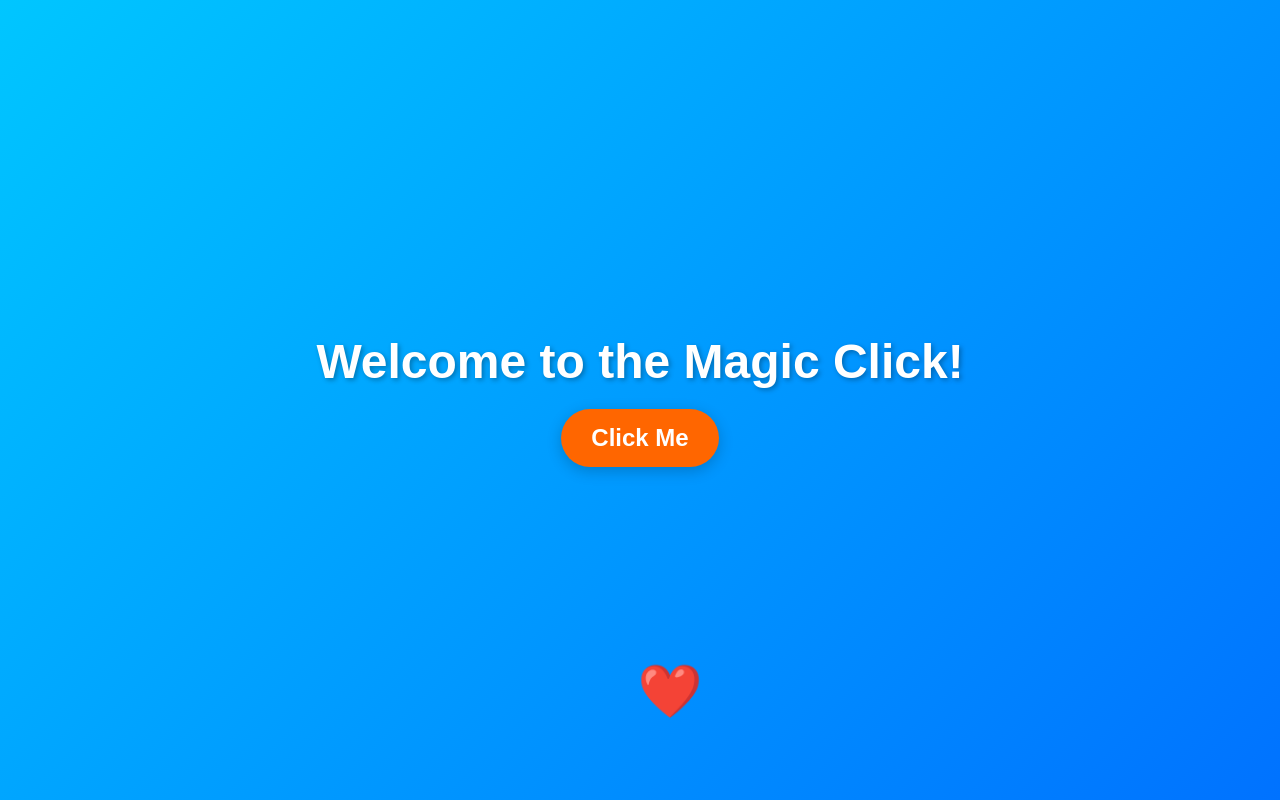
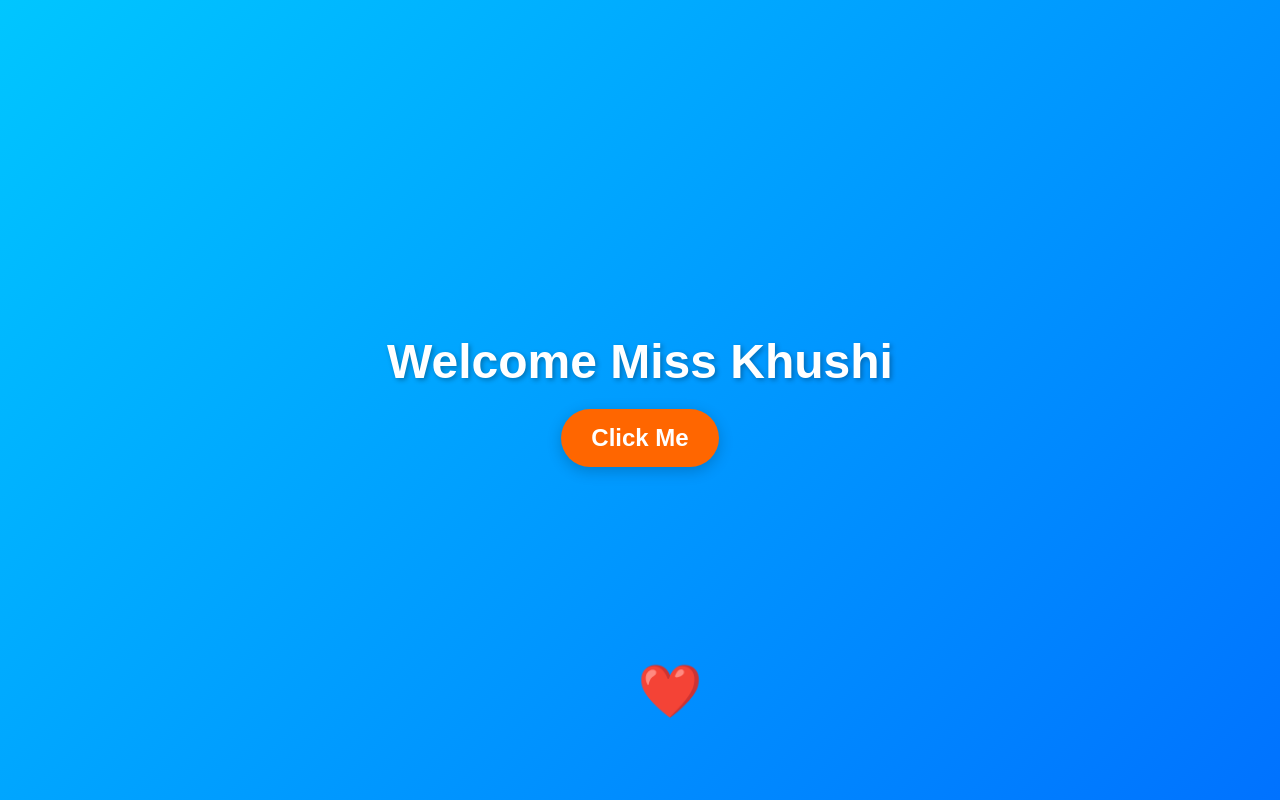
Before and after one commit to dawnhouse/needed, a plain HTML site: page index.html in a window 1280 px wide. Drawn offline with Linux system fonts and the light colour scheme.

Commit message:
Update index.html

```diff
--- a/index.html
+++ b/index.html
@@ -125,7 +125,7 @@
 </head>
 
 <body>
-  <h1>Welcome to the Magic Click!</h1>
+  <h1>Welcome Miss Khushi</h1>
   <button onclick="displayMessage()">Click Me</button>
   <div id="message"></div>
   <div class="heart">❤️</div>
```
